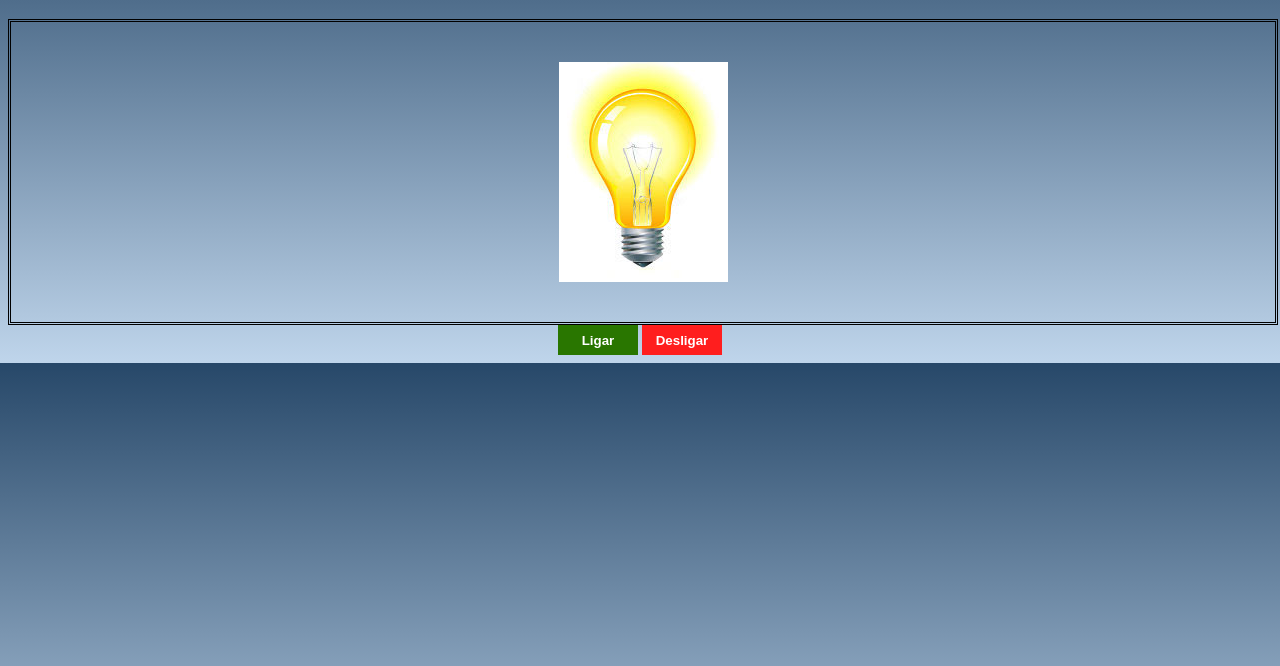
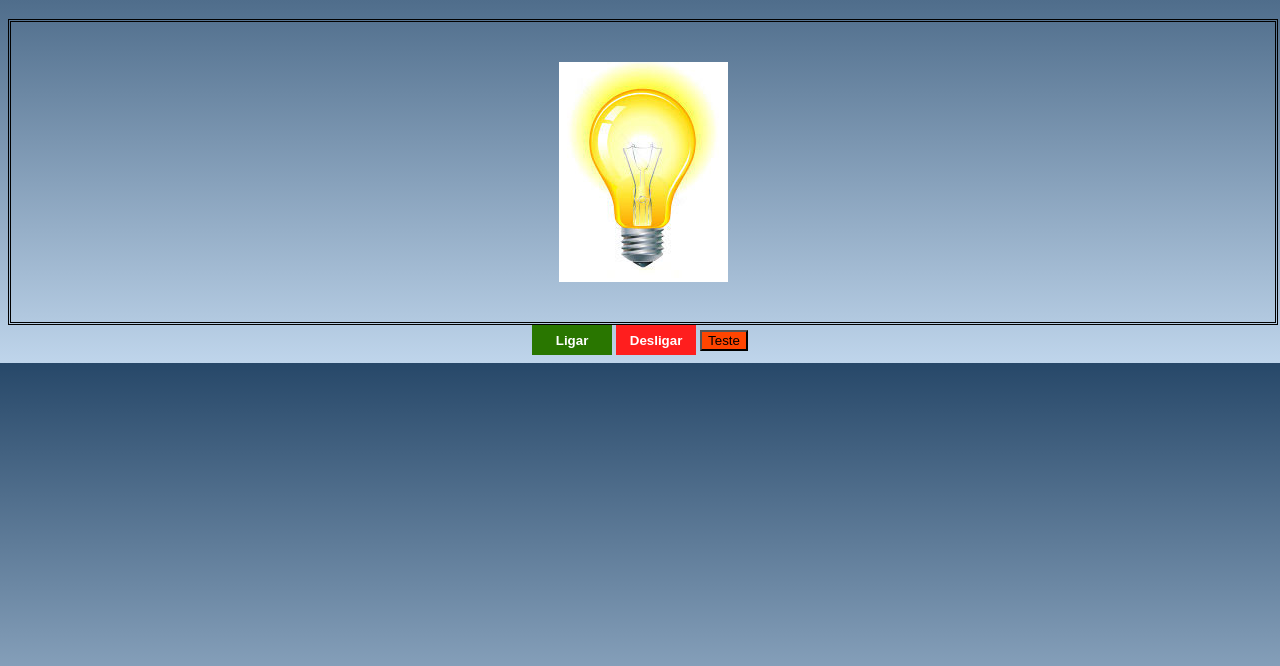
Before and after one commit to mabiamabia/Acendedor-de-L-mpada, a plain HTML site: page acende-lampada/index.html in a window 1280 px wide. Shown: the part 130-796 px from the top of the page. Drawn offline with Linux system fonts and the light colour scheme.

Commit message:
Adiciona funções

```diff
--- a/acende-lampada/index.html
+++ b/acende-lampada/index.html
@@ -1,5 +1,6 @@
 <!DOCTYPE html>
 <html lang="en">
+
 
 <head>
     <meta charset="UTF-8">
@@ -21,11 +22,13 @@
 
         </div>
         <div class="action">
-            <button class="btn-on">Ligar</button>
-            <button class="btn-off">Desligar</button>
+            <button onclick= "turnOn()" class="btn-on">Ligar</button>
+            <button onclick= "turnOff()" class="btn-off">Desligar</button>
+            <button onclick= "changeColor('orange')" class="orange">Teste</button>
         </div>
 
     </div>
+    <script src="./script.js"></script>
 </body>
 
 </html>
--- a/acende-lampada/script.js
+++ b/acende-lampada/script.js
@@ -0,0 +1,19 @@
+const name = document.querySelector(".name")
+
+function turnOn() {
+    /* se clicar nesse botão, troque de imagem */
+    return
+}
+
+function turnOff()  {
+    /* se clicar nesse botão, troque de imagem */
+    return
+}
+
+function smashLamp() {
+    /* Se clicar duas vezes no botão, troca de imagem */
+}
+
+function changeColor() {
+    name.style.color = "blue";
+}
--- a/acende-lampada/style.css
+++ b/acende-lampada/style.css
@@ -44,3 +44,7 @@ body {
     font-weight: bolder;
     font-family: sans-serif;
 }
+
+button.orange {
+    background-color: orangered;
+}
```
